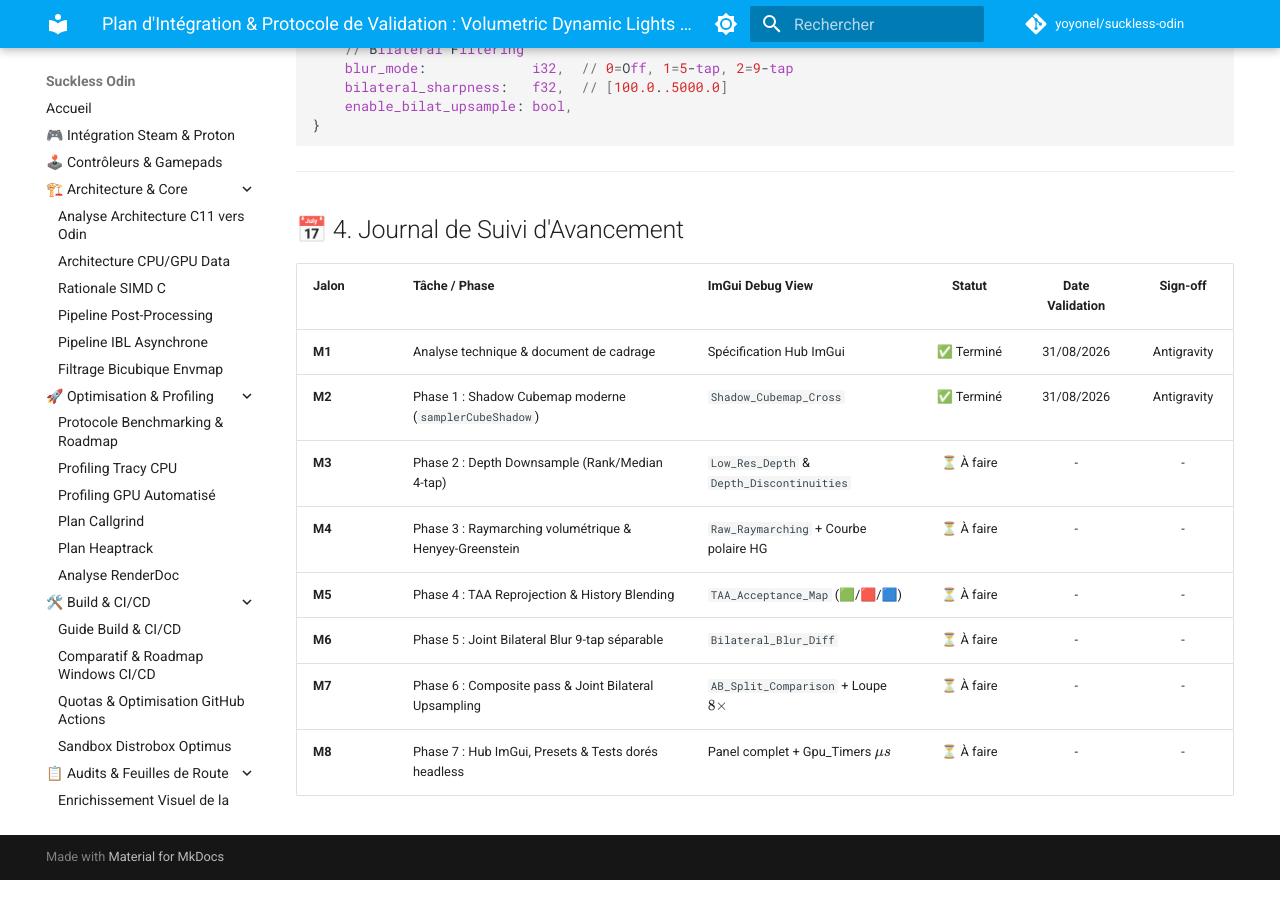
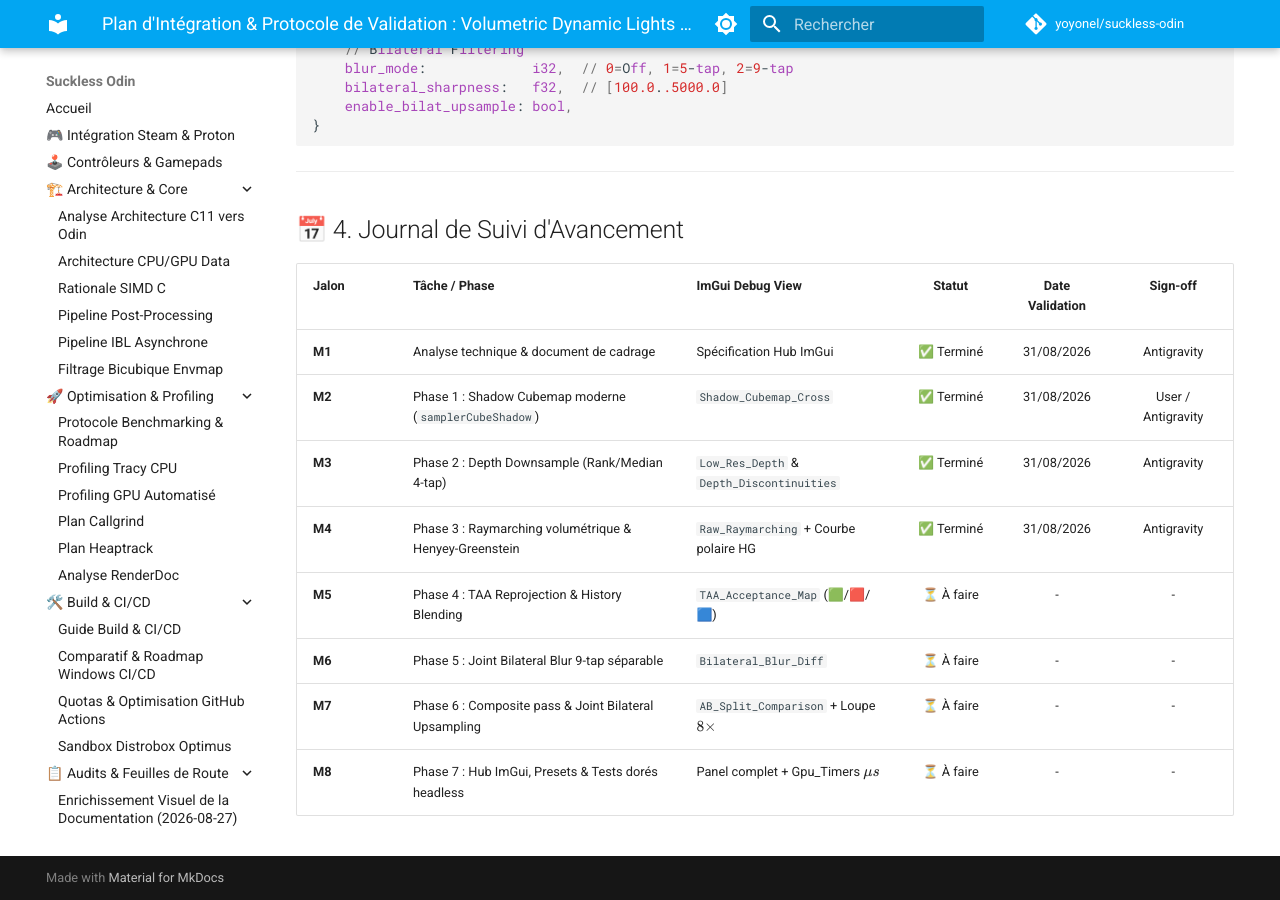
Before and after one commit to yoyonel-lab/suckless-odin, an MkDocs documentation site: the page built from docs/2026-08-31_volumetric_dynamic_lights_integration_plan.md, in a window 1280 px wide and 900 px high, scrolled down 6601 px. Built offline with MkDocs 1.6.1 and Material for MkDocs 9.7.7, drawn with Linux system fonts in a browser that asks for light colours; comment, search, counter and statistics services are not loaded.

Commit message:
feat(volumetric): integrate Phase 2 depth downsample & Phase 3 volumetric raymarching
- Add Rank/Median 4-tap low-res depth downsampler (GL_R32F) & edge discontinuity detector
- Add analytical Ray-Sphere volumetric raymarcher with Henyey-Greenstein phase scattering
- Integrate omnidirectional shadow cubemap sampling for volumetric God rays
- Add direct in-scene viewport additive composition with IBL isolation debug mode
- Add Dear ImGui inspection panel with real-time Henyey-Greenstein polar curve plot
- Add CPU unit test suites for median filtering and Henyey-Greenstein spherical conservation
- Add GL shader linking test cases and visual regression isolation

```diff
--- a/docs/2026-08-31_volumetric_dynamic_lights_integration_plan.md
+++ b/docs/2026-08-31_volumetric_dynamic_lights_integration_plan.md
@@ -214,9 +214,9 @@
 | Jalon | Tâche / Phase | ImGui Debug View | Statut | Date Validation | Sign-off |
 | :--- | :--- | :--- | :---: | :---: | :---: |
 | **M1** | Analyse technique & document de cadrage | Spécification Hub ImGui | ✅ Terminé | 31/08/2026 | Antigravity |
-| **M2** | Phase 1 : Shadow Cubemap moderne (`samplerCubeShadow`) | `Shadow_Cubemap_Cross` | ✅ Terminé | 31/08/2026 | Antigravity |
-| **M3** | Phase 2 : Depth Downsample (Rank/Median 4-tap) | `Low_Res_Depth` & `Depth_Discontinuities` | ⏳ À faire | - | - |
-| **M4** | Phase 3 : Raymarching volumétrique & Henyey-Greenstein | `Raw_Raymarching` + Courbe polaire HG | ⏳ À faire | - | - |
+| **M2** | Phase 1 : Shadow Cubemap moderne (`samplerCubeShadow`) | `Shadow_Cubemap_Cross` | ✅ Terminé | 31/08/2026 | User / Antigravity |
+| **M3** | Phase 2 : Depth Downsample (Rank/Median 4-tap) | `Low_Res_Depth` & `Depth_Discontinuities` | ✅ Terminé | 31/08/2026 | Antigravity |
+| **M4** | Phase 3 : Raymarching volumétrique & Henyey-Greenstein | `Raw_Raymarching` + Courbe polaire HG | ✅ Terminé | 31/08/2026 | Antigravity |
 | **M5** | Phase 4 : TAA Reprojection & History Blending | `TAA_Acceptance_Map` (🟩/🟥/🟦) | ⏳ À faire | - | - |
 | **M6** | Phase 5 : Joint Bilateral Blur 9-tap séparable | `Bilateral_Blur_Diff` | ⏳ À faire | - | - |
 | **M7** | Phase 6 : Composite pass & Joint Bilateral Upsampling | `AB_Split_Comparison` + Loupe $8\times$ | ⏳ À faire | - | - |
```
Also changed, not shown: 17 other files.
